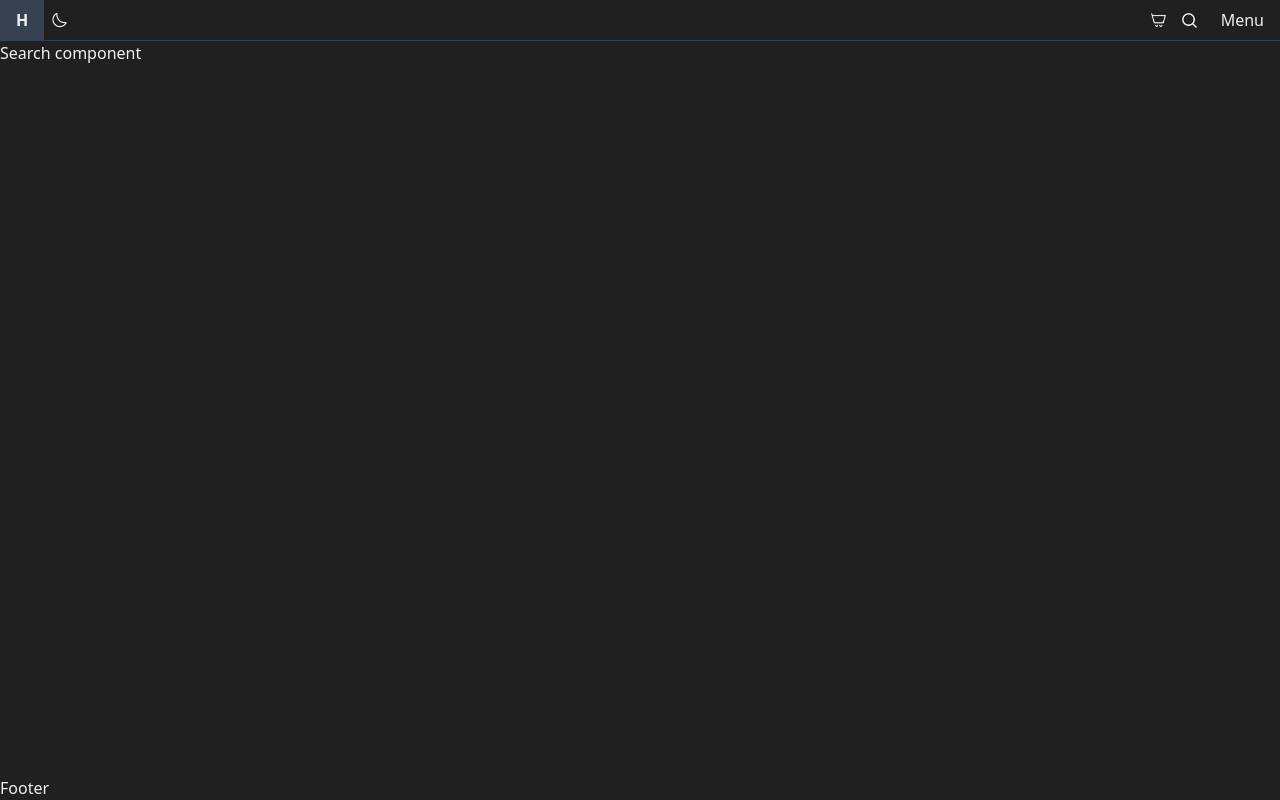
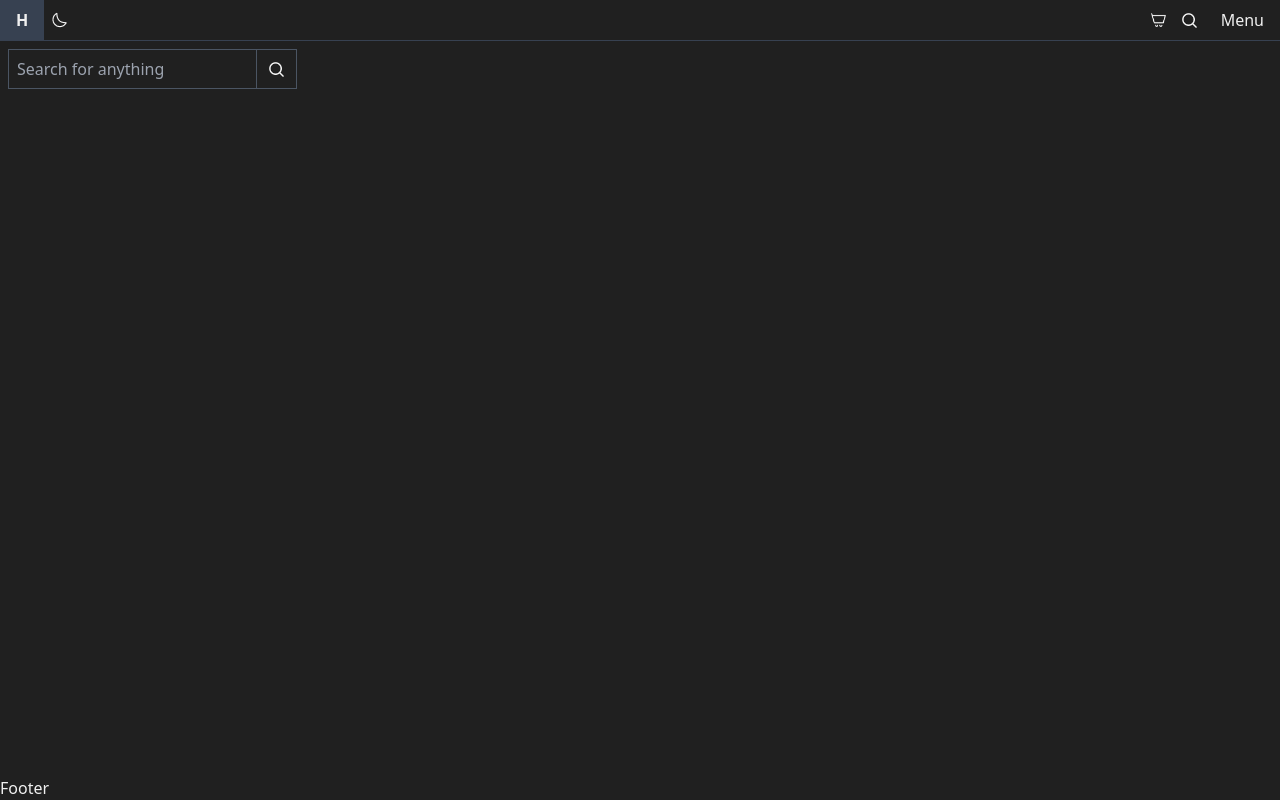
Before and after one commit to nathanelcorpuz/hoodienee, a Next.js app: page /search in a window 1280 px wide. Built offline with nearby package versions, Linux system fonts and the light colour scheme.

Commit message:
search ui

```diff
--- a/app/search/_components/Search.tsx
+++ b/app/search/_components/Search.tsx
@@ -1,9 +1,29 @@
 // WIP
+
+import Input from "@/components/Input";
+import icon from "@/public/icons/search.png";
+import Image from "next/image";
 
 export default function Search() {
   return (
     <div>
-      <p>Search component</p>
+      <div className="flex p-2">
+        <Input
+          props={{
+            type: "text",
+            id: "search",
+            placeholder: "Search for anything",
+          }}
+        />
+        <div
+          className="
+        flex h-[40px] w-[40px]
+        items-center justify-center
+        border border-s-0 border-gray-600"
+        >
+          <Image src={icon} alt="search icon" width={15} height={15} />
+        </div>
+      </div>
     </div>
   );
 }
--- /dev/null
+++ b/components/Input.tsx
@@ -0,0 +1,19 @@
+import { InputHTMLAttributes } from "react";
+
+export default function Input({
+  className = "",
+  props,
+}: {
+  className?: string;
+  props?: InputHTMLAttributes<HTMLInputElement>;
+}) {
+  return (
+    <input
+      className={`
+    h-[40px] border border-gray-600
+    bg-white p-2
+    dark:bg-black ${className}`}
+      {...props}
+    />
+  );
+}
```
